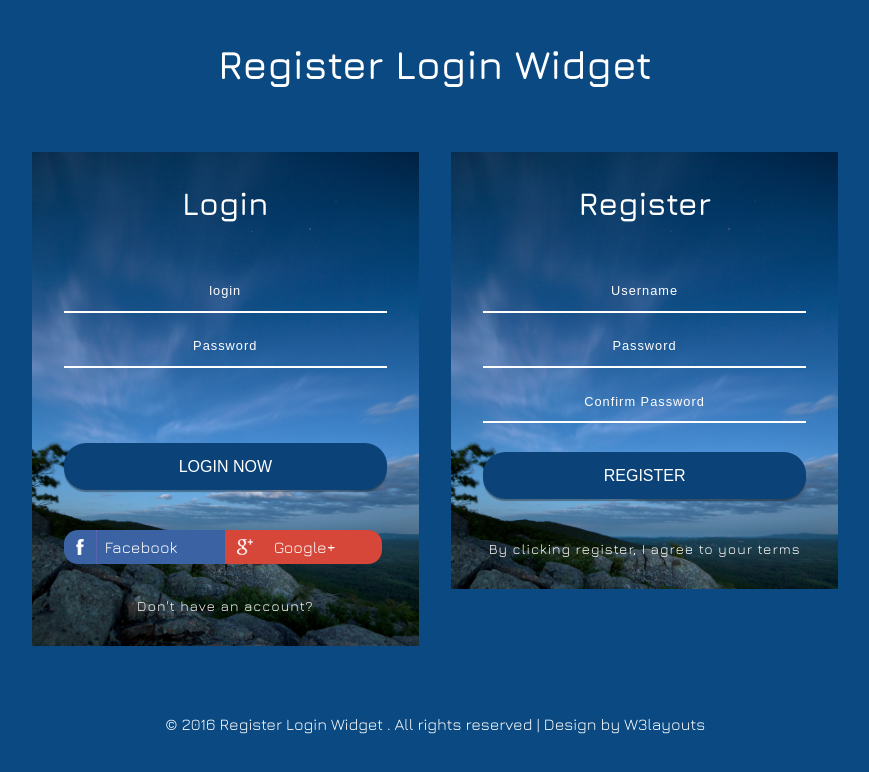
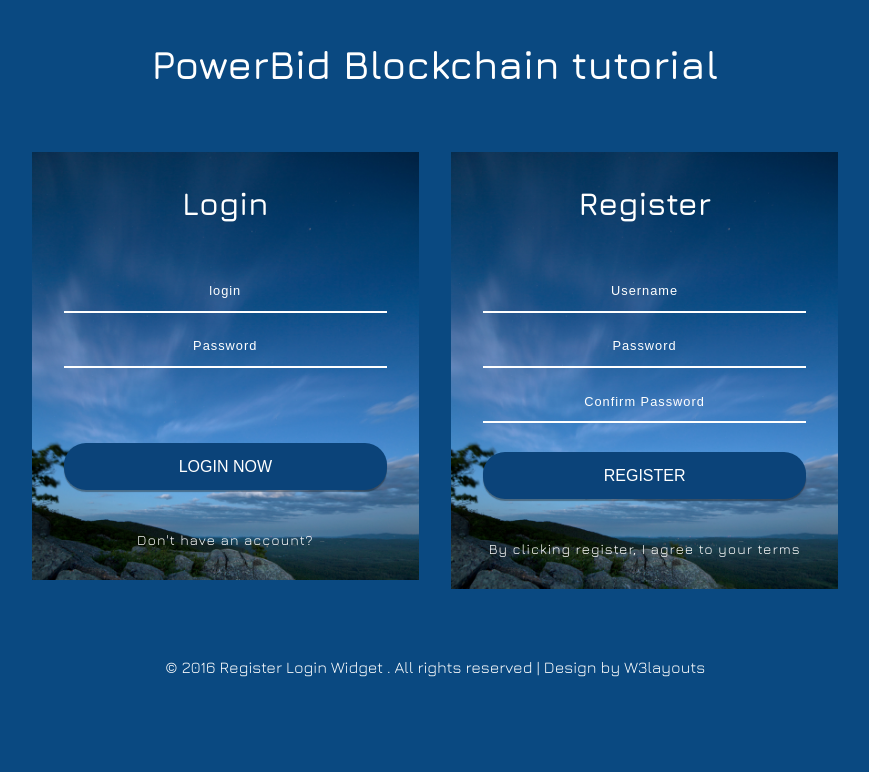
Before and after one commit to fecjanky/iot_sc_tutorial, a website: page webui/src/webTemplate/index.html in a window 1280 px wide. Shown: the whole page, without its empty margins (205-1074 px from the left). Drawn offline with nearby package versions, Linux system fonts and the light colour scheme.

Commit message:
removed bloat from login page

```diff
--- a/webui/src/webTemplate/index.html
+++ b/webui/src/webTemplate/index.html
@@ -6,21 +6,25 @@ License URL: http://creativecommons.org/licenses/by/3.0/
 -->
 <!DOCTYPE html>
 <html>
+
 <head>
-<title>Register Login Widget Flat Responsive Widget Template :: w3layouts</title>
+	<title>PowerBid tutorial</title>
 	<!--Custom Theme files-->
 	<meta name="viewport" content="width=device-width, initial-scale=1">
 	<meta http-equiv="Content-Type" content="text/html; charset=utf-8" />
-<meta name="keywords" content="Register Login Widget template Responsive, Login form web template,Flat Pricing tables,Flat Drop downs  Sign up Web Templates, Flat Web Templates, Login Signup Responsive web template, SmartPhone Compatible web template, free WebDesigns for Nokia, Samsung, LG, SonyEricsson, Motorola web design" />
-<script type="application/x-javascript"> addEventListener("load", function() { setTimeout(hideURLbar, 0); }, false); function hideURLbar(){ window.scrollTo(0,1); } </script>
+	<meta name="keywords"
+		content="Register Login Widget template Responsive, Login form web template,Flat Pricing tables,Flat Drop downs  Sign up Web Templates, Flat Web Templates, Login Signup Responsive web template, SmartPhone Compatible web template, free WebDesigns for Nokia, Samsung, LG, SonyEricsson, Motorola web design" />
+	<script
+		type="application/x-javascript"> addEventListener("load", function() { setTimeout(hideURLbar, 0); }, false); function hideURLbar(){ window.scrollTo(0,1); } </script>
 	<!-- Custom Theme files -->
 	<link href="css/style.css" rel="stylesheet" type="text/css" media="all" />
 	<!--web-fonts-->
 	<link href='//fonts.googleapis.com/css?family=Jura:400,300,500,600' rel='stylesheet' type='text/css'>
 	<!--//web-fonts-->
 </head>
+
 <body>
-	<h1>Register Login Widget</h1>
+	<h1>PowerBid Blockchain tutorial</h1>
 	<!-- main -->
 	<div class="main">
 		<!--login-profile-->
@@ -38,11 +42,6 @@ License URL: http://creativecommons.org/licenses/by/3.0/
 							<input type="submit" value="LOGIN NOW">
 						</div>
 					</form>
-				</div>
-				<div class="header-social wthree">
-							<a href="#" class="face"><h5>Facebook</h5></a>
-							<a href="#" class="goog"><h5>Google+</h5></a>
-							<div class="clear"></div>
 				</div>
 				<p><a href="#"> Don't have an account?</a></p>
 			</div>
@@ -65,7 +64,9 @@ License URL: http://creativecommons.org/licenses/by/3.0/
 		<!--//signin-form-->
 	</div>
 	<div class="copyright">
-		<p> &copy; 2016 Register Login Widget . All rights reserved | Design by <a href="http://w3layouts.com/" target="_blank" >W3layouts</a></p>
+		<p> &copy; 2016 Register Login Widget . All rights reserved | Design by <a href="http://w3layouts.com/"
+				target="_blank">W3layouts</a></p>
 	</div>
 </body>
+
 </html>
```
Lines whose indentation alone changed are shown as unchanged.
